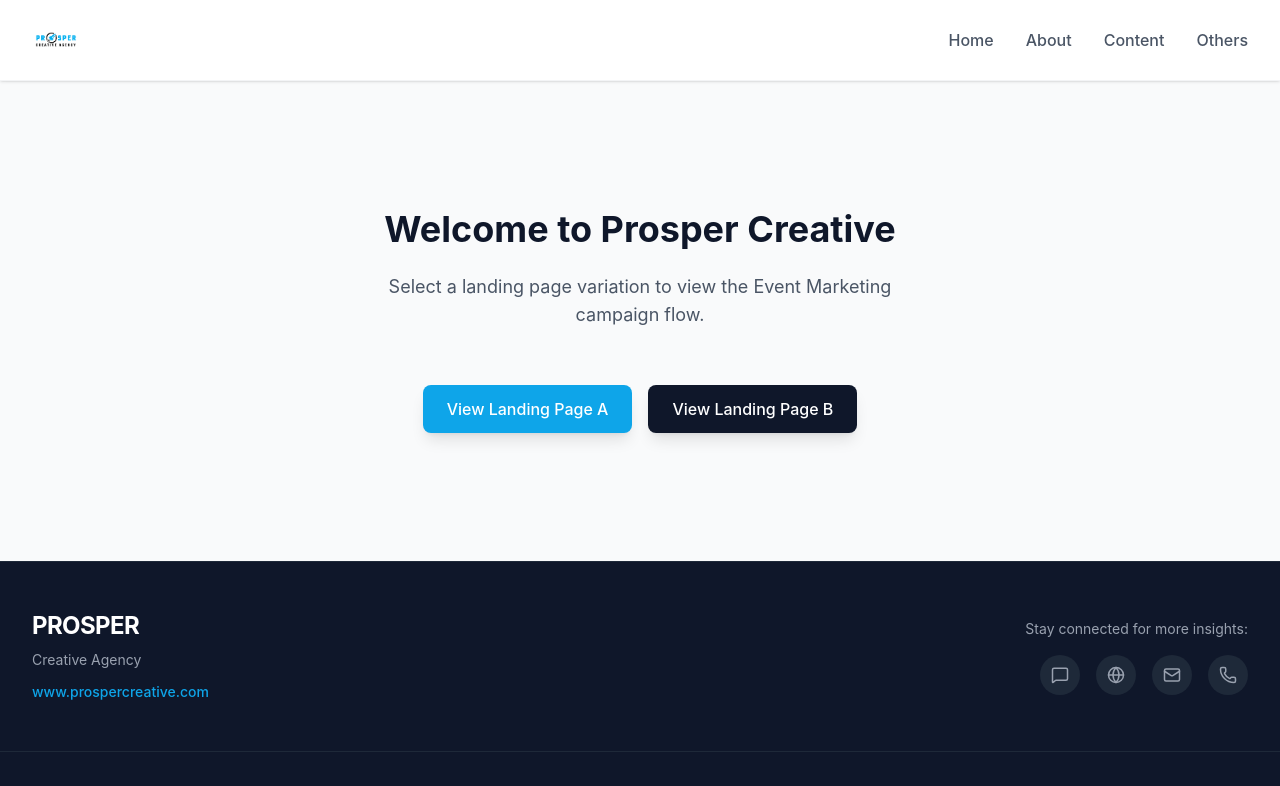
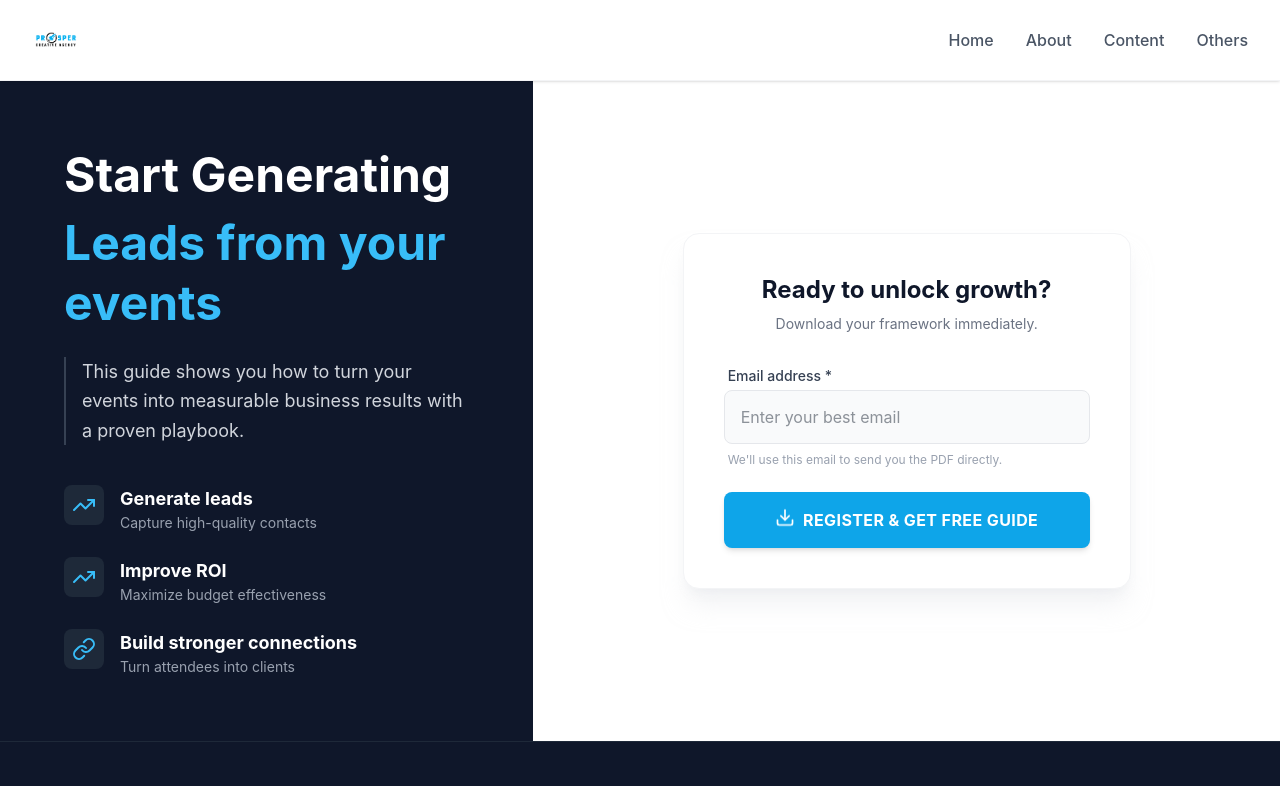
Before and after one commit to DrCiroSmith/prosper-creative-agency, a React (Vite) app: page /#/action-b in a window 1280 px wide. Shown: the top 786 px of the page. Built offline with nearby package versions, Linux system fonts and the light colour scheme.

Commit message:
Change to HashRouter and enforce email capture for PDF download

```diff
--- a/src/App.jsx
+++ b/src/App.jsx
@@ -1,5 +1,5 @@
 import React from 'react';
-import { BrowserRouter as Router, Routes, Route, Link } from 'react-router-dom';
+import { HashRouter as Router, Routes, Route, Link } from 'react-router-dom';
 import Header from './components/Header';
 import Footer from './components/Footer';
 import LandingPageA from './pages/LandingPageA';
--- a/src/pages/ActionPageA.jsx
+++ b/src/pages/ActionPageA.jsx
@@ -5,8 +5,19 @@ export default function ActionPageA() {
     const [email, setEmail] = useState('');
     const [isDownloaded, setIsDownloaded] = useState(false);
 
-    const handleDownload = () => {
-        // Optionally we can log the email somewhere, but for now we just show thank you state
+    const handleRegister = (e) => {
+        e.preventDefault();
+        if (!email) return;
+
+        // Trigger programmatic download
+        const link = document.createElement('a');
+        link.href = import.meta.env.BASE_URL + "Prosper Creative The Event Marketing PDF Content.pdf";
+        link.download = "The_Event_Marketing_Success_Framework.pdf";
+        link.target = "_blank";
+        document.body.appendChild(link);
+        link.click();
+        document.body.removeChild(link);
+
         setIsDownloaded(true);
     };
 
@@ -59,14 +70,15 @@ export default function ActionPageA() {
                                 <h2 className="text-2xl font-bold text-dark">Get Instant Access</h2>
                             </div>
 
-                            <div className="space-y-5">
+                            <form className="space-y-5" onSubmit={handleRegister}>
                                 <div>
                                     <label htmlFor="email" className="block text-sm font-medium text-gray-700 mb-1">
-                                        Email address (optional)
+                                        Email address *
                                     </label>
                                     <input
                                         type="email"
                                         id="email"
+                                        required
                                         className="w-full px-4 py-3 rounded-lg border border-gray-300 focus:ring-2 focus:ring-primary-500 focus:border-primary-500 transition-colors outline-none"
                                         placeholder="Enter your email to receive more marketing insights"
                                         value={email}
@@ -75,17 +87,14 @@ export default function ActionPageA() {
                                     <p className="text-xs text-gray-500 mt-2 text-center">We respect your privacy and will never share your information.</p>
                                 </div>
 
-                                <a
-                                    href="/Prosper Creative The Event Marketing PDF Content.pdf"
-                                    download="The_Event_Marketing_Success_Framework.pdf"
-                                    target="_blank"
-                                    onClick={handleDownload}
+                                <button
+                                    type="submit"
                                     className="w-full flex items-center justify-center px-4 py-4 bg-primary-500 text-white font-bold rounded-lg hover:bg-primary-600 focus:outline-none focus:ring-2 focus:ring-offset-2 focus:ring-primary-500 transition-all shadow-md group"
                                 >
                                     <Download className="mr-2 h-5 w-5 animate-bounce" />
-                                    DOWNLOAD NOW
-                                </a>
-                            </div>
+                                    REGISTER & DOWNLOAD NOW
+                                </button>
+                            </form>
                         </>
                     ) : (
                         <div className="text-center py-10 animate-fade-in-up">
--- a/src/pages/ActionPageB.jsx
+++ b/src/pages/ActionPageB.jsx
@@ -5,7 +5,18 @@ export default function ActionPageB() {
     const [email, setEmail] = useState('');
     const [isDownloaded, setIsDownloaded] = useState(false);
 
-    const handleDownload = () => {
+    const handleRegister = (e) => {
+        e.preventDefault();
+        if (!email) return;
+
+        const link = document.createElement('a');
+        link.href = import.meta.env.BASE_URL + "Prosper Creative The Event Marketing PDF Content.pdf";
+        link.download = "The_Event_Marketing_Success_Framework.pdf";
+        link.target = "_blank";
+        document.body.appendChild(link);
+        link.click();
+        document.body.removeChild(link);
+
         setIsDownloaded(true);
     };
 
@@ -59,28 +70,31 @@ export default function ActionPageB() {
                             <h2 className="text-2xl font-bold text-dark mb-2 text-center">Ready to unlock growth?</h2>
                             <p className="text-gray-500 mb-8 text-center text-sm">Download your framework immediately.</p>
 
-                            <div className="space-y-5">
+                            <form className="space-y-5" onSubmit={handleRegister}>
                                 <div>
+                                    <label htmlFor="email" className="block text-sm font-medium text-gray-700 mb-1 ml-1">
+                                        Email address *
+                                    </label>
                                     <input
                                         type="email"
+                                        id="email"
+                                        required
                                         className="w-full px-4 py-3.5 bg-gray-50 rounded-lg border border-gray-200 focus:bg-white focus:ring-2 focus:ring-primary-500 focus:border-primary-500 transition-all outline-none"
-                                        placeholder="Enter your email (optional)"
+                                        placeholder="Enter your best email"
                                         value={email}
                                         onChange={(e) => setEmail(e.target.value)}
                                     />
-                                    <p className="text-xs text-gray-400 mt-2 ml-1">Optional: receive more marketing insights.</p>
+                                    <p className="text-xs text-gray-400 mt-2 ml-1">We'll use this email to send you the PDF directly.</p>
                                 </div>
 
-                                <a
-                                    href="/Prosper Creative The Event Marketing PDF Content.pdf"
-                                    download="The_Event_Marketing_Success_Framework.pdf"
-                                    target="_blank"
-                                    onClick={handleDownload}
+                                <button
+                                    type="submit"
                                     className="w-full flex items-center justify-center px-4 py-4 bg-primary-500 text-white font-bold tracking-wide rounded-lg hover:bg-primary-600 focus:outline-none focus:ring-4 focus:ring-primary-100 transition-all shadow-md group mt-6"
                                 >
-                                    GET YOUR FREE GUIDE
-                                </a>
-                            </div>
+                                    <Download className="mr-2 h-5 w-5 animate-bounce" />
+                                    REGISTER & GET FREE GUIDE
+                                </button>
+                            </form>
                         </div>
                     ) : (
                         <div className="bg-white rounded-2xl border border-gray-100 p-10 text-center shadow-lg shadow-gray-200/40 animate-fade-in-up">
```
